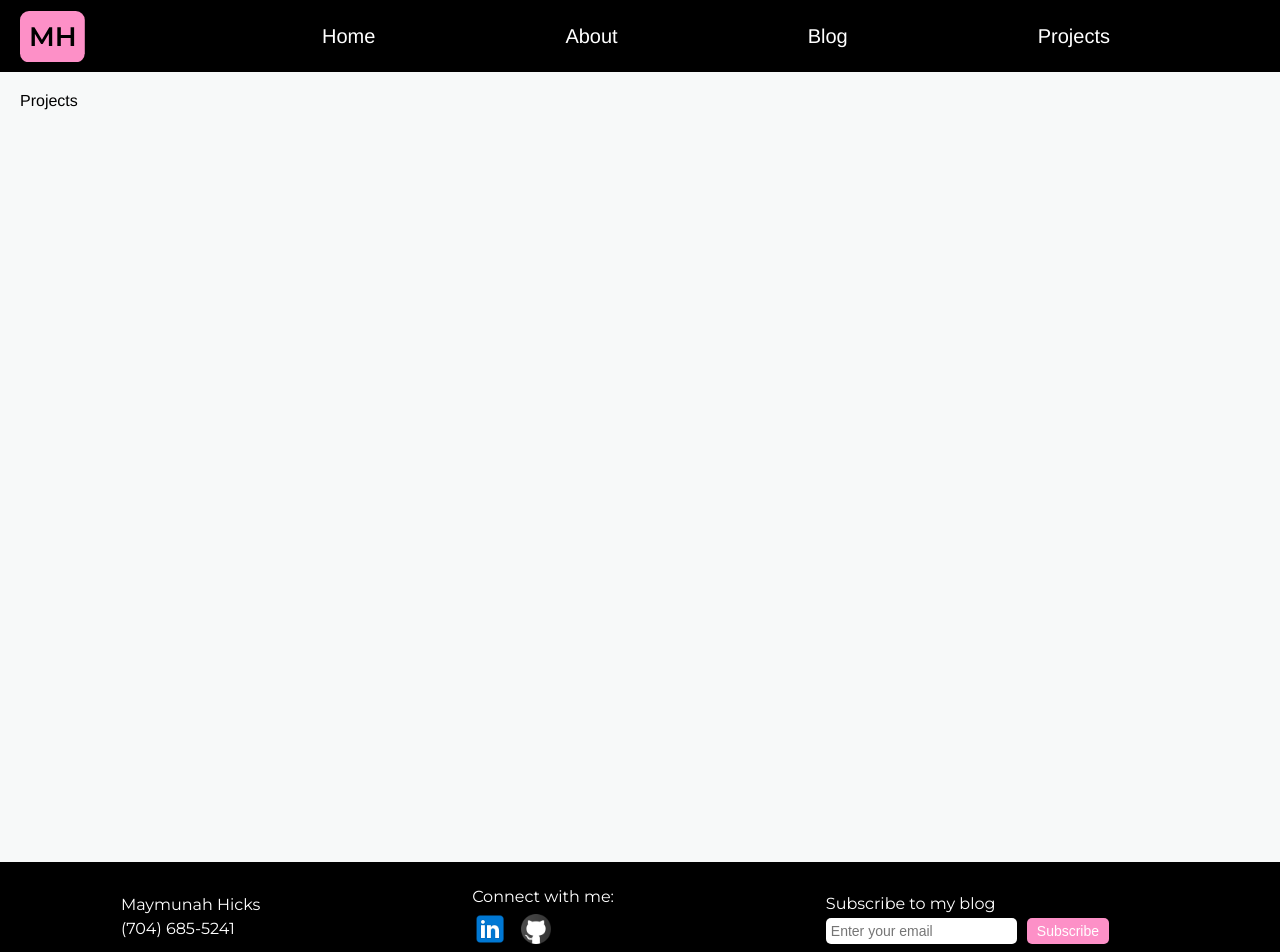
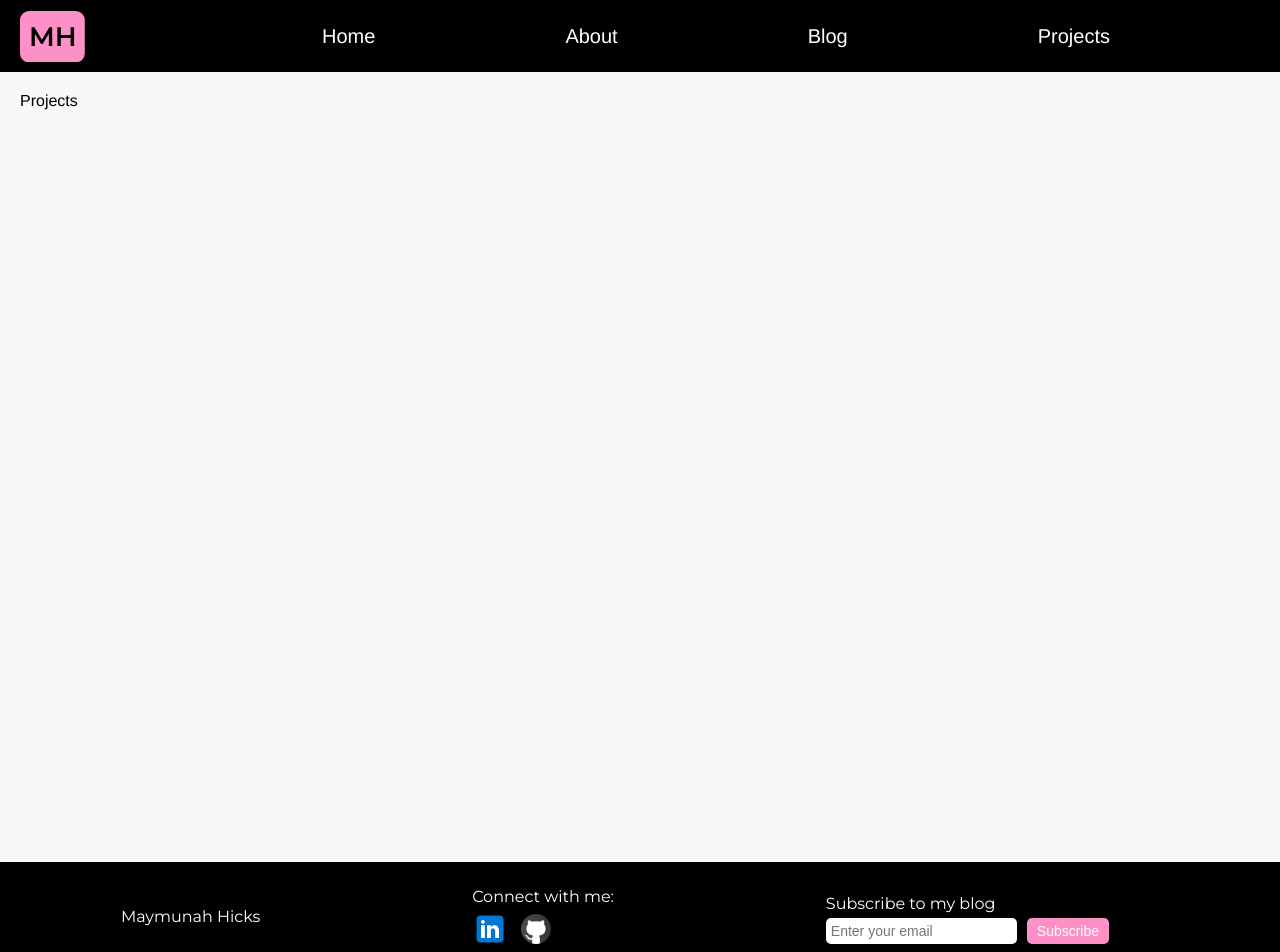
Before and after one commit to maymunah03/portfolio, a React (Create React App) app: page /projects in a window 1280 px wide. Shown: the top 952 px of the page. Built offline with nearby package versions, Linux system fonts and the light colour scheme.

Commit message:
Remove number from footer

```diff
--- a/src/components/Footer.jsx
+++ b/src/components/Footer.jsx
@@ -7,7 +7,7 @@ export const Footer = () => {
       <div className="footer-content">
         <div className="contact-info">
           <p>Maymunah Hicks</p>
-          <p>(704) 685-5241</p>
+          {/* <p>(704) 685-5241</p> */}
         </div>
         <div className="socials">
           <p>Connect with me:</p>
```
